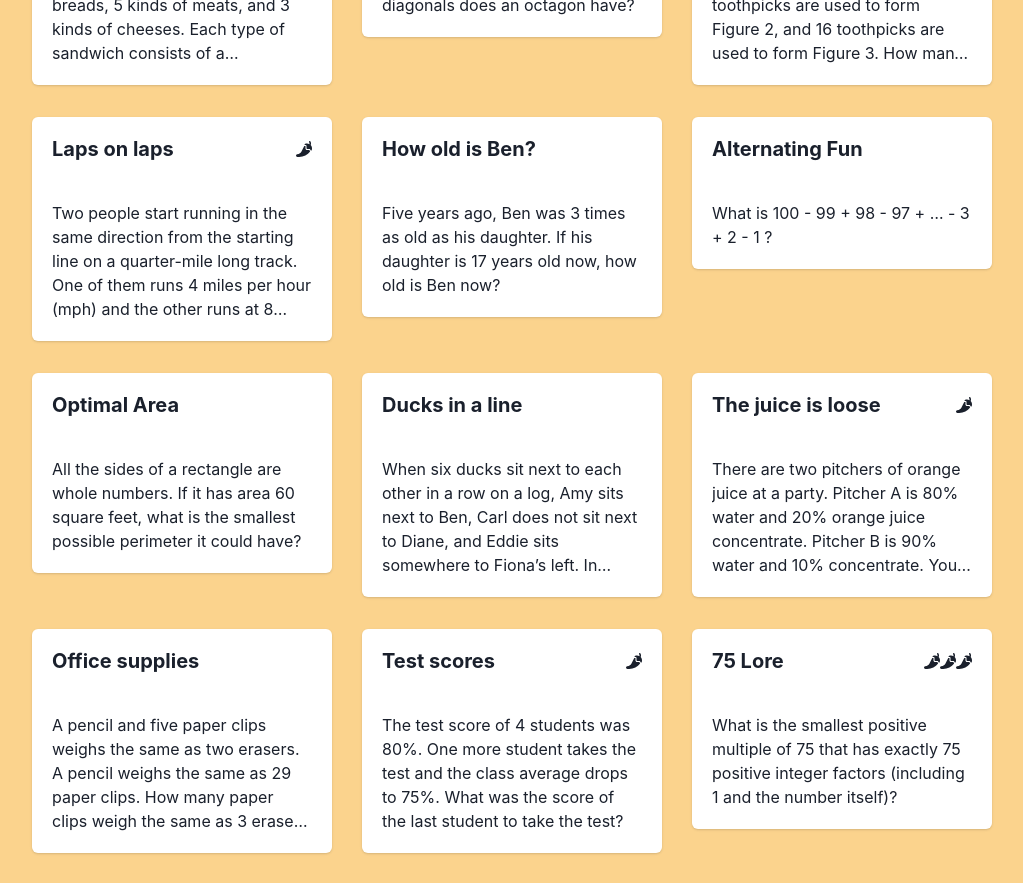
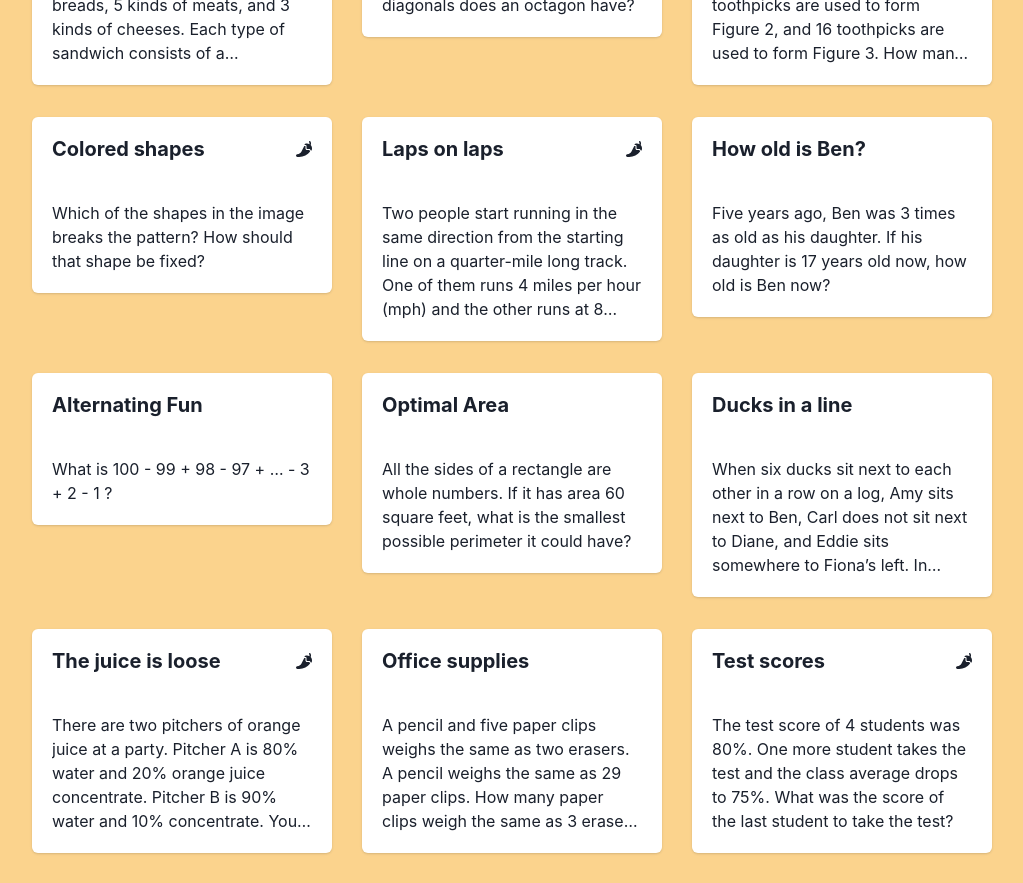
Before and after one commit to davebro1031/EnchantedMath, a React (Vite) app: page / in a window 1280 px wide. Shown: the part 2040-2923 px from the top of the page, without its empty margins (253-1276 px from the left). Built offline with nearby package versions, Linux system fonts and the light colour scheme.

Commit message:
add p18 image

```diff
--- a/src/problems/data.js
+++ b/src/problems/data.js
@@ -332,6 +332,17 @@ export const problems = [
         chilis: 1
     },
     {
+        id: 33,
+        title: "Colored shapes",
+        text: "Which of the shapes in the image breaks the pattern? How should that shape be fixed?",
+        hints: null,
+        wrongAnswers: null,
+        categories:[
+            "potpourri"
+        ],
+        chilis: 1
+    },
+    {
         id: 34,
         title: "Laps on laps",
         text: "Two people start running in the same direction from the starting line on a quarter-mile long track.  One of them runs 4 miles per hour (mph) and the other runs at 8 mph.  How many times will they be at the same point on the track if they run for 8 hours, including their starting point and perhaps their ending point?",
```
Also changed, not shown: src/images/p18_city_blocks.png (added).
